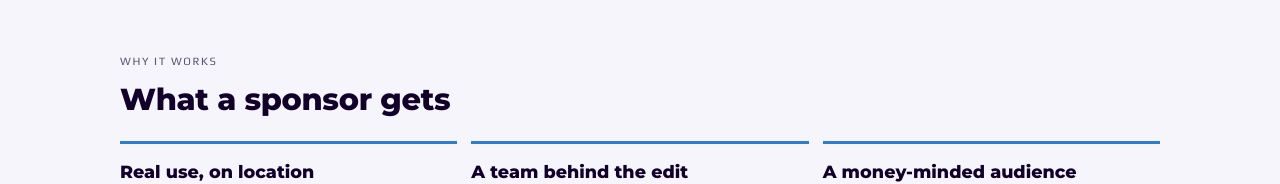
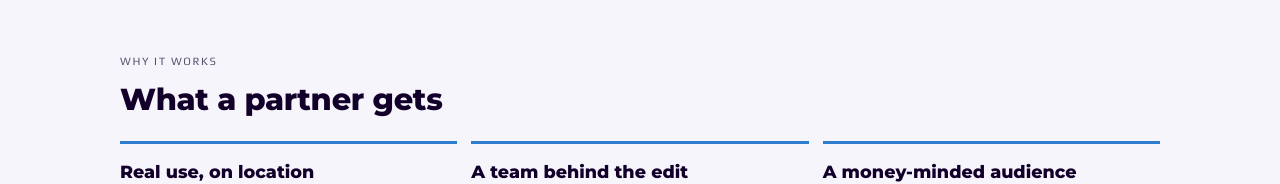
Before and after one commit to npetkkov/npetkkov.github.io, a plain HTML site: page maya-media-kit/index.html in a window 1280 px wide. Shown: the part 1785-1969 px from the top of the page. Drawn offline with nearby package versions, Linux system fonts and the light colour scheme.

Commit message:
Rename section to What a partner gets
Co-Authored-By: Claude Opus 5.5 <noreply@anthropic.com>

```diff
--- a/maya-media-kit/index.html
+++ b/maya-media-kit/index.html
@@ -322,7 +322,7 @@ a.vrow:focus-visible { outline: 2px solid var(--accent); outline-offset: 2px; bo
     <section>
       <div class="sec-head">
         <span class="label">Why it works</span>
-        <h2>What a sponsor gets</h2>
+        <h2>What a partner gets</h2>
       </div>
       <div class="why">
         <div><h3>Real use, on location</h3><p>Products show up where they're actually needed: landing in a new country, paying abroad, getting online.</p></div>
```
